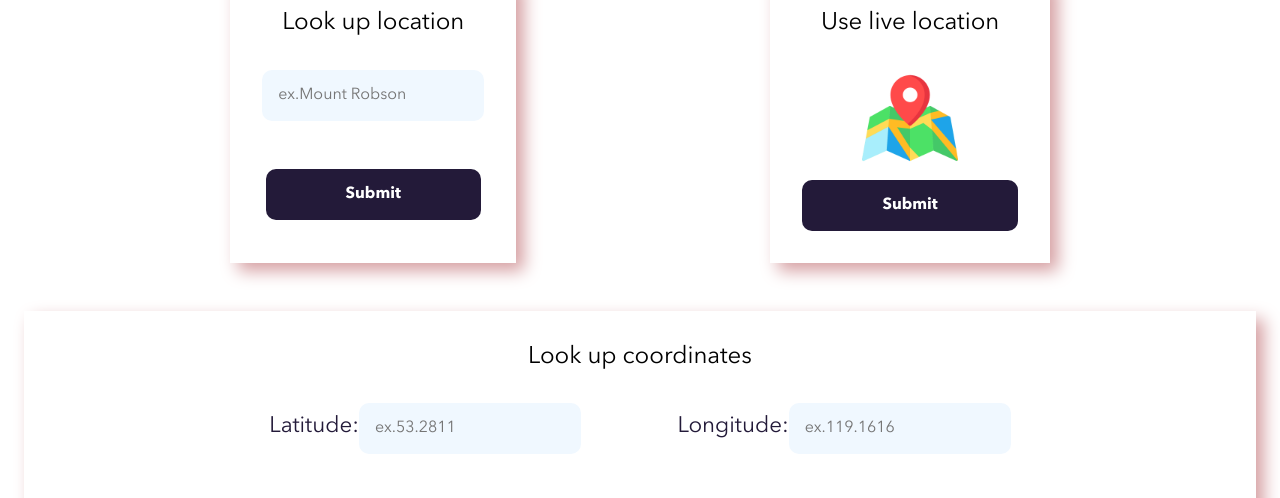
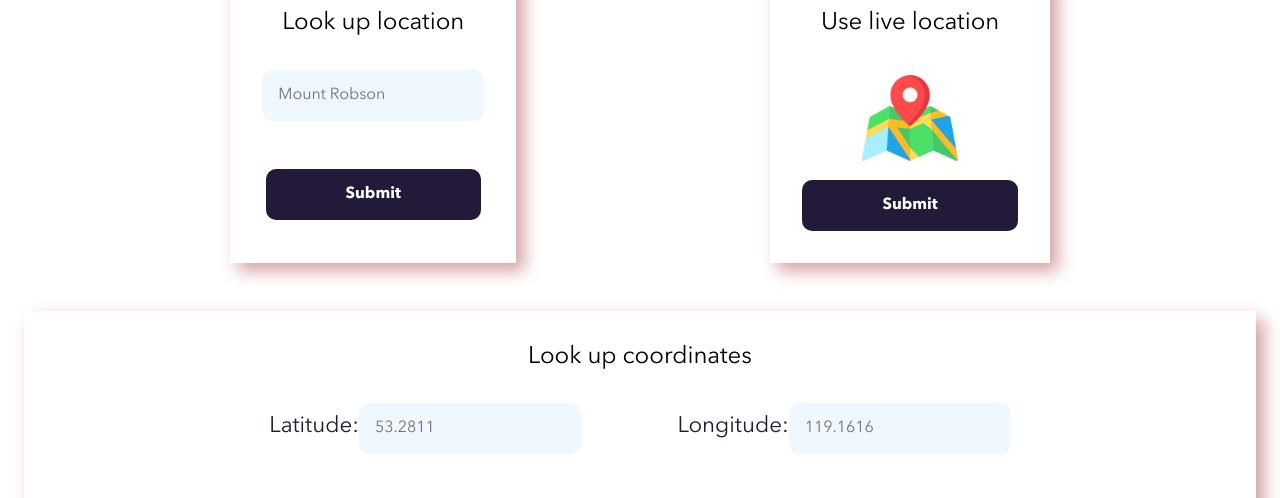
Before and after one commit to SageJonathan/solarwatch_client, a React (Vite) app: page / in a window 1280 px wide. Shown: the part 1062-1560 px from the top of the page. Built offline with nearby package versions, Linux system fonts and the light colour scheme; no server answers.

Commit message:
update placeholders in search fields

```diff
--- a/src/components/SearchAdv/SearchAdv.jsx
+++ b/src/components/SearchAdv/SearchAdv.jsx
@@ -72,7 +72,7 @@ function SearchAdv() {
                 className="search__input"
                 onChange={handleLatitude}
                 value={latitude}
-                placeholder="ex.53.2811"
+                placeholder="53.2811"
                 required
               />
             </div>
@@ -82,7 +82,7 @@ function SearchAdv() {
                 className="search__input"
                 onChange={handleLongitude}
                 value={longitude}
-                placeholder="ex.119.1616"
+                placeholder="119.1616"
                 required
               />
             </div>
--- a/src/components/SearchLocal/SearchLocal.jsx
+++ b/src/components/SearchLocal/SearchLocal.jsx
@@ -70,7 +70,7 @@ function SearchLocal() {
               className="search__input"
               onChange={handleLocation}
               value={location}
-              placeholder="ex.Mount Robson"
+              placeholder="Mount Robson"
               required
             />
           </div>
```
